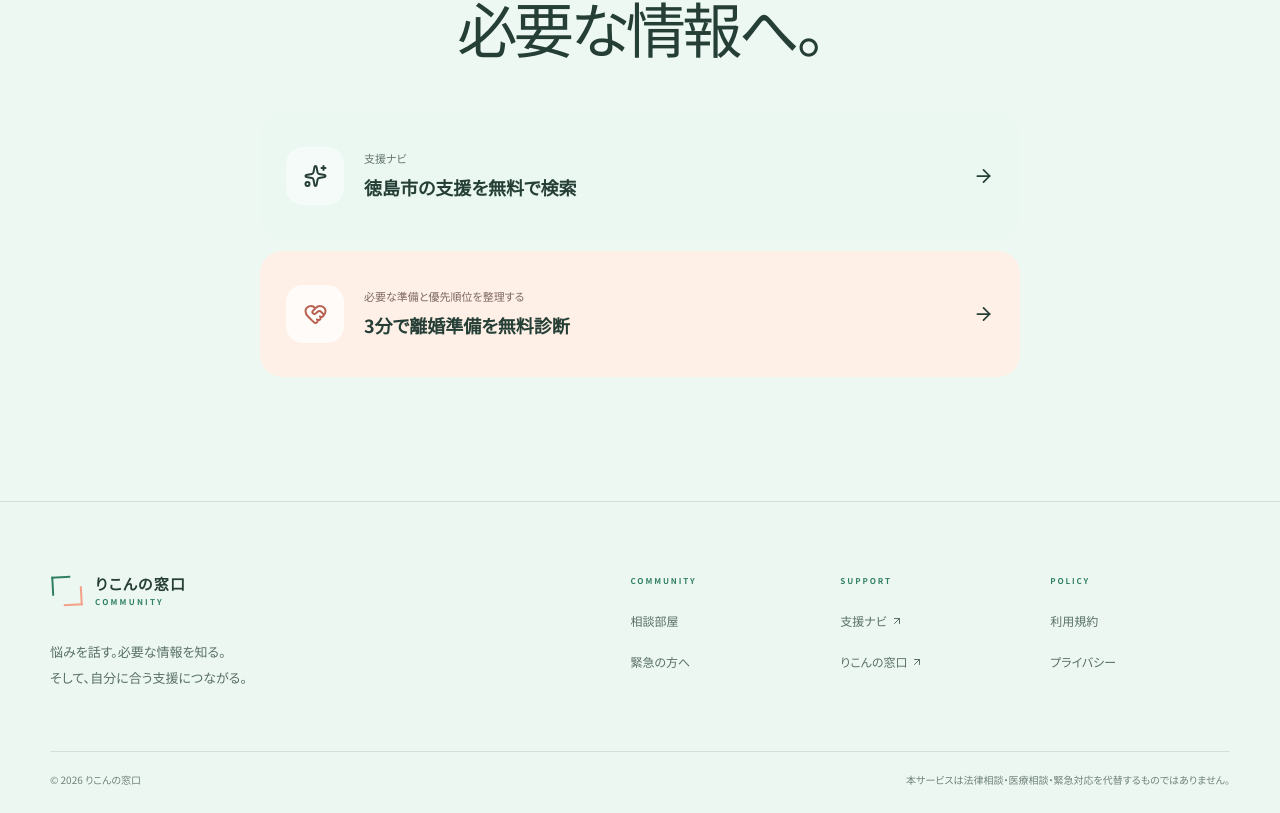
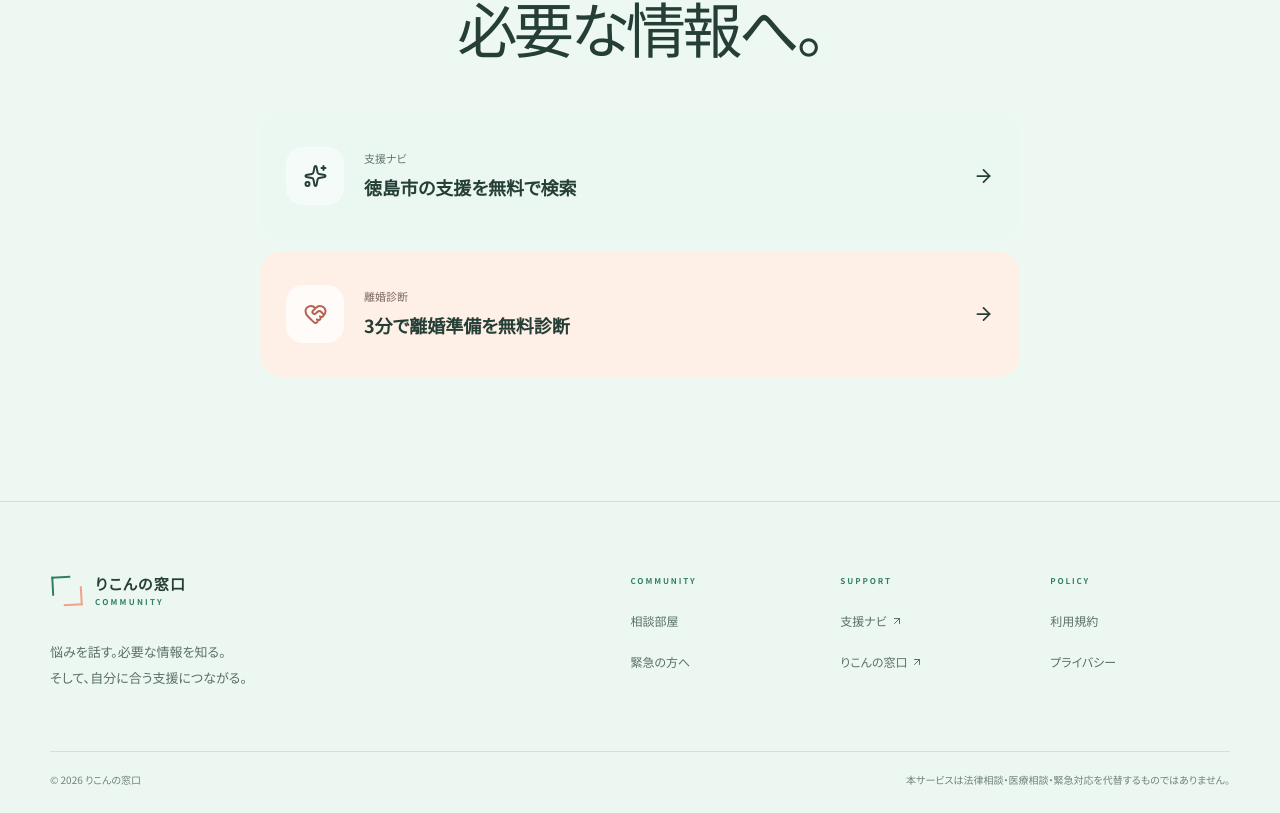
Before and after one commit to 252595tana-alt/rikon-community, a Next.js app: page / in a window 1280 px wide. Shown: the part 2514-3327 px from the top of the page. Built offline with nearby package versions, Linux system fonts and the light colour scheme; no server answers.

Commit message:
Label divorce diagnosis CTA

```diff
--- a/src/app/page.tsx
+++ b/src/app/page.tsx
@@ -84,7 +84,7 @@ export default function Home() {
             </a>
             <a className="support-card support-card--window" href="https://rikon-window.vercel.app/diagnosis/start" target="_blank" rel="noreferrer">
               <span className="support-card__icon"><HeartHandshake aria-hidden="true" /></span>
-              <span><small>必要な準備と優先順位を整理する</small><strong>3分で離婚準備を無料診断</strong></span>
+              <span><small>離婚診断</small><strong>3分で離婚準備を無料診断</strong></span>
               <ArrowRight aria-hidden="true" />
             </a>
           </div>
```
